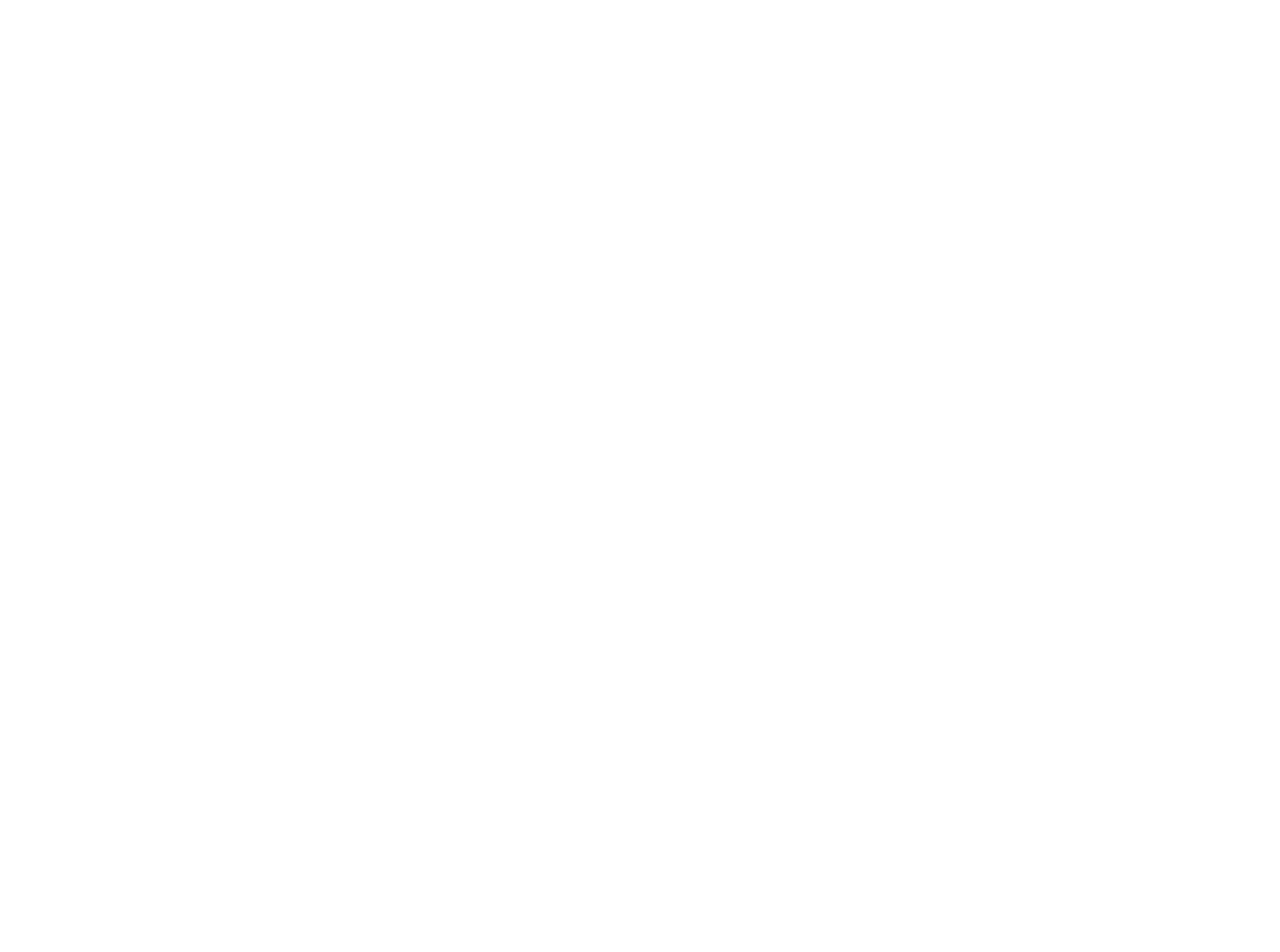
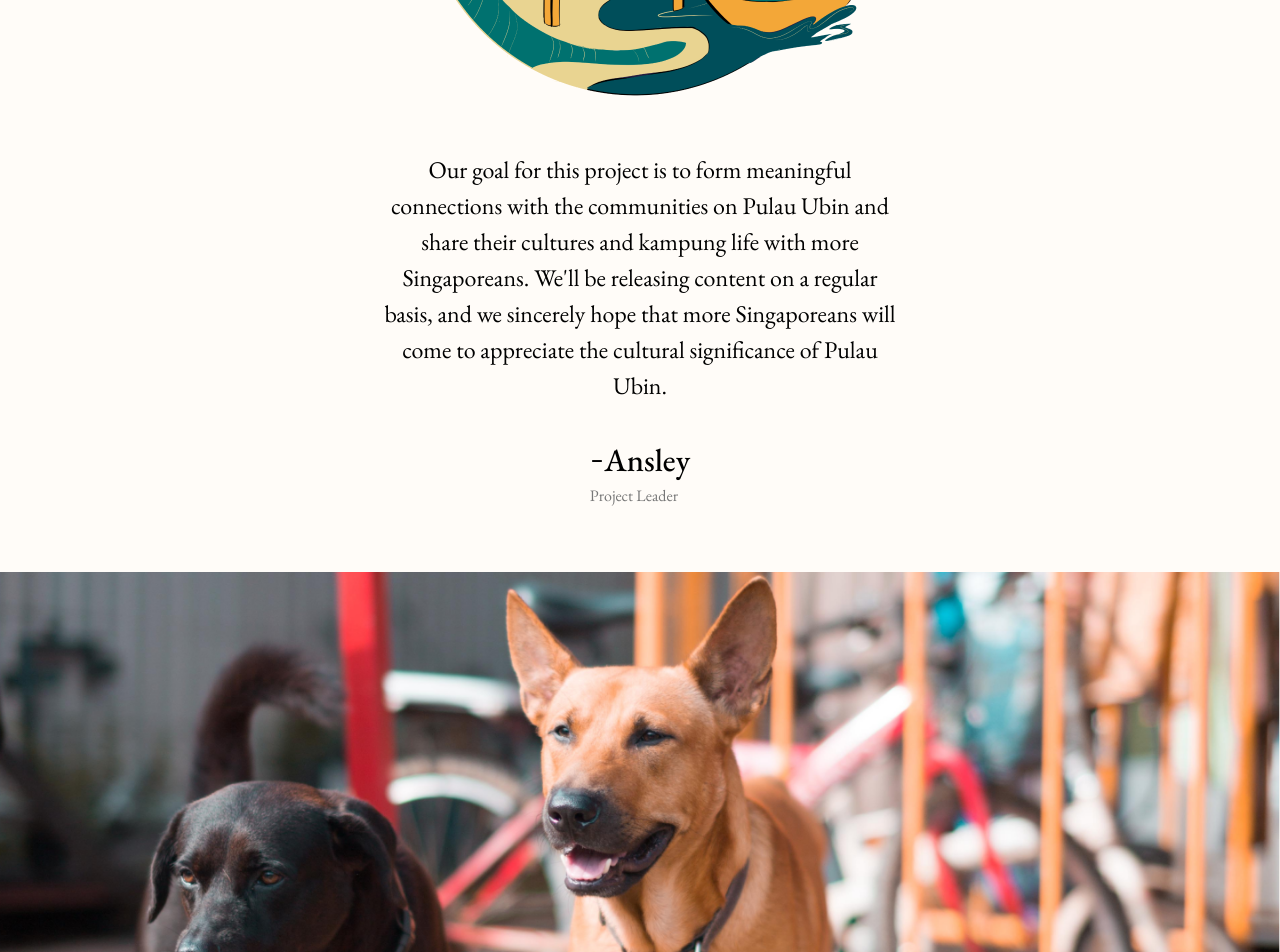
Before and after one commit to jinhanloh2021/ubin-site, a Next.js app: page / in a window 1280 px wide. Shown: the part 1340-2292 px from the top of the page. Before the commit the page ends 973 px from the top, so only its background shows below. Built offline with nearby package versions, Linux system fonts and the light colour scheme.

Commit message:
Create author tag component. Finish about us section on home page.

```diff
--- /dev/null
+++ b/components/author-tag.tsx
@@ -0,0 +1,29 @@
+import React from 'react';
+
+type Props = {
+  name: String;
+  title: String;
+  position: 'left' | 'right';
+};
+
+export default function AuthorTag({ name, title, position }: Props) {
+  const isLeft = position === 'left';
+  return (
+    <div
+      className={`flex flex-col font-body w-fit ${
+        isLeft ? 'justify-start text-left' : 'justify-end text-right'
+      }`}
+    >
+      <h6 className='text-[2rem] font-medium'>
+        {isLeft && <Dash />}
+        {name}
+        {!isLeft && <Dash />}
+      </h6>
+      <p className='text-base text-bodySecondary font-body'>{title}</p>
+    </div>
+  );
+}
+
+const Dash = () => {
+  return <span className='font-display text-[2rem] font-light'>-</span>;
+};
--- a/pages/index.tsx
+++ b/pages/index.tsx
@@ -8,6 +8,7 @@ import Head from 'next/head';
 import { CMS_NAME } from '../lib/constants';
 import Post from '../interfaces/post';
 import Image from 'next/image';
+import AuthorTag from '../components/author-tag';
 
 type Props = {
   allPosts: Post[];
@@ -29,20 +30,29 @@ export default function Index({ allPosts }: Props) {
             Ubin Kakis
           </h1>
         </div>
-        {/* <Container>
-          <Intro />
-          {heroPost && (
-            <HeroPost
-              title={heroPost.title}
-              coverImage={heroPost.coverImage}
-              date={heroPost.date}
-              author={heroPost.author}
-              slug={heroPost.slug}
-              excerpt={heroPost.excerpt}
+        <div id='About Us'>
+          <h3 className='mt-24 mb-8 text-center font-body text-5xl font-semibold'>
+            Our Project
+          </h3>
+          <div className='bg-[url(/assets/Images/UbinKakisLogo.png)] h-[29.5rem] bg-center bg-no-repeat' />
+          <div className='flex flex-col justify-center items-center'>
+            <p className='my-8 text-center font-body text-2xl leading-9 mx-[30%]'>
+              Our goal for this project is to form meaningful connections with
+              the communities on Pulau Ubin and share their cultures and kampung
+              life with more Singaporeans. We'll be releasing content on a
+              regular basis, and we sincerely hope that more Singaporeans will
+              come to appreciate the cultural significance of Pulau Ubin.
+            </p>
+            <AuthorTag
+              position='left'
+              name={'Ansley'}
+              title={'Project Leader'}
             />
-          )}
-          {morePosts.length > 0 && <MoreStories posts={morePosts} />}
-        </Container> */}
+          </div>
+          <div
+            className={`bg-[url(/assets/Images/DouDouandLeLe.png)] h-[60vh] bg-cover bg-no-repeat bg-center my-16`}
+          />
+        </div>
       </Layout>
     </div>
   );
```
